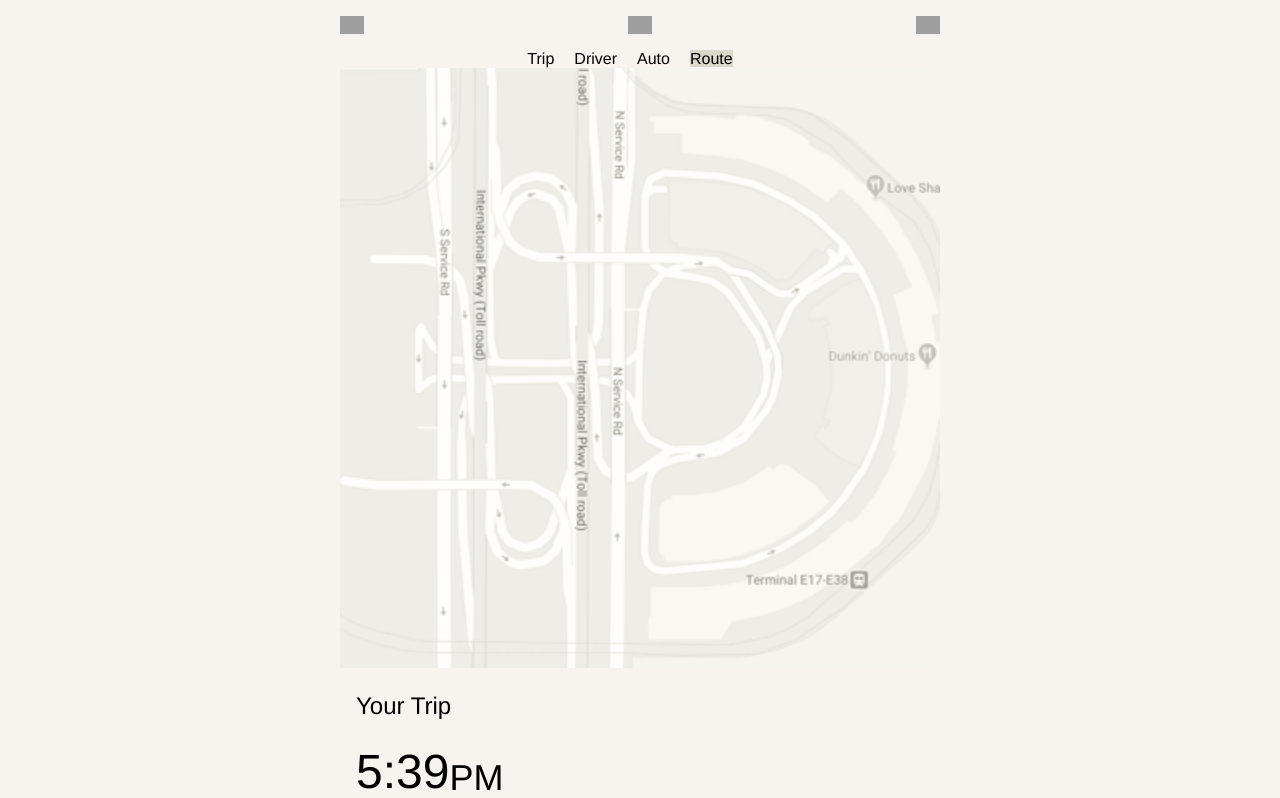
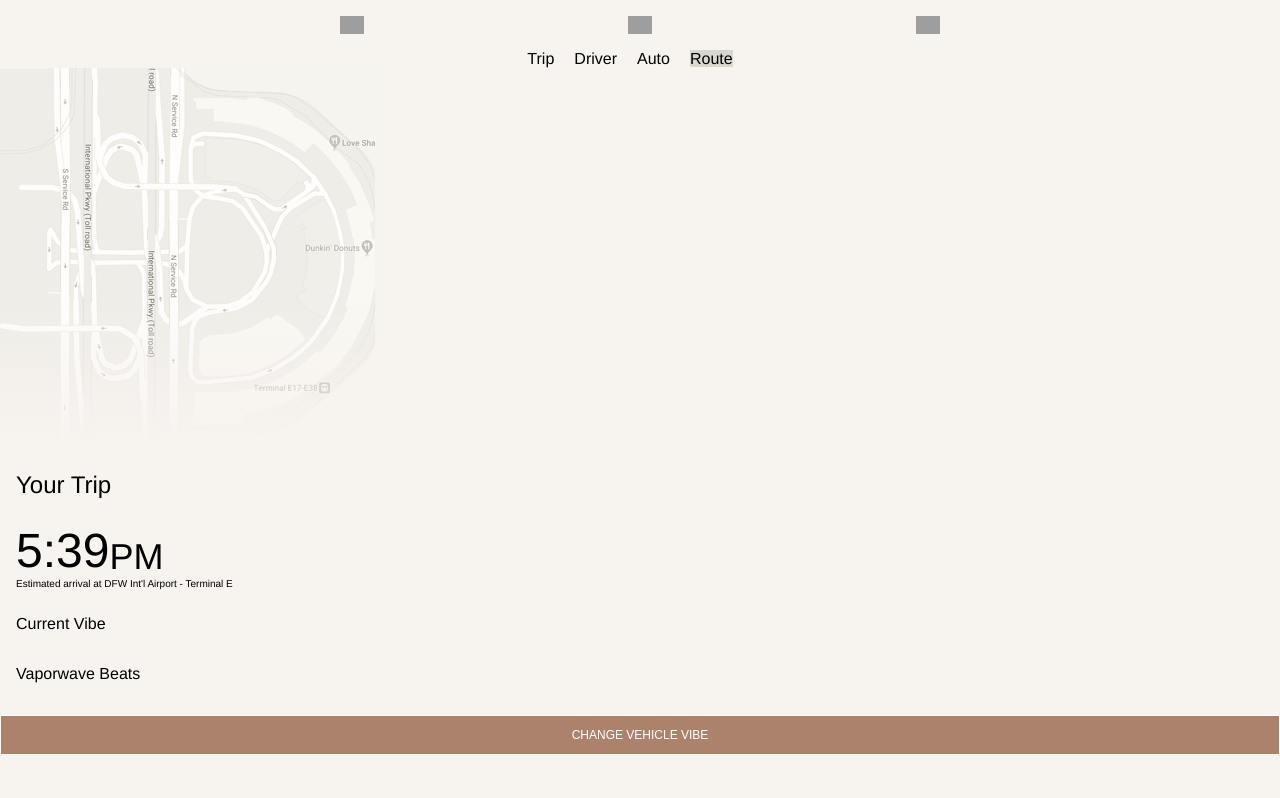
Before and after one commit to zzz-icy/web-alto, a React (Create React App) app: page /route in a window 1280 px wide. Shown: the top 798 px of the page. Built offline with nearby package versions, Linux system fonts and the light colour scheme; grey boxes are pictures that could not be loaded.

Commit message:
added gradient to map image

```diff
--- a/src/components/DriverPage.js
+++ b/src/components/DriverPage.js
@@ -2,7 +2,8 @@ import React from 'react';
 import driver from '../images/Driver_photo.png';
 
 const DriverPage = () => (
-    <div className="container container--column container--centered">
+    <div className="container-withoutPadding container--centered" >
+        <div className="container-withoutPadding">
 
             <img
                 src={driver}
@@ -12,10 +13,11 @@ const DriverPage = () => (
                     // maxHeight: 600,
                     width: '100%',
                     height: 'auto',
-                padding: 0
                 }}
 
             />
+        </div>
+        <div className="container container--column">
             <p style={{ color: 'rgb(172,120,109)' }}>YOUR DRIVER</p>
             <p style={{ fontSize: 48 }}> Steph</p>
             <p>Steph Festiculma is a graduate of Parsons New School in New York and fluent in Portugeuse, Spanish and English. Steph has been driving with Alto since 2018</p>
@@ -25,8 +27,7 @@ const DriverPage = () => (
                 </button>
             </div>
         </div>
-
-
+    </div>
 );
 
 
--- a/src/components/RoutePage.js
+++ b/src/components/RoutePage.js
@@ -1,19 +1,21 @@
 import React from 'react';
 import map from '../images/Map_overview.png';
 const RoutePage = () => (
-    <div className="container container--centered container--column">
+    <div>
+        <div className="container-withoutPadding container--centered route__image">
 
-        <img
-            src={map}
-            alt="map overview"
-            style={{
-                // maxWidth: 600,
-                // maxHeight: 600,
-                width: '100%',
-                height: 'auto'
-            }}
+            <img
+                src={map}
+                alt="map overview"
+            // style={{
+            //     // maxWidth: 600,
+            //     // maxHeight: 600,
+            //     width: '100%',
+            //     height: 'auto',
+            // }}
 
-        />
+            />
+        </div>
         <div className="container">
             <p style={{ fontSize: 24 }}>Your Trip</p>
         </div>
@@ -24,7 +26,7 @@ const RoutePage = () => (
         <div className="container container--flexstart ">
             <p style={{ marginTop: 0, fontSize: 10 }}>Estimated arrival at DFW Int'l Airport - Terminal E</p>
         </div>
-        <div>
+        <div className="container container--column">
             <p>Current Vibe</p>
             <p>Vaporwave Beats</p>
 
@@ -32,9 +34,10 @@ const RoutePage = () => (
         <div>
             <button className="route-big-button">
                 CHANGE VEHICLE VIBE
-                </button>
+            </button>
         </div>
     </div>
+
 );
 
 
--- a/src/styles/components/_container.scss
+++ b/src/styles/components/_container.scss
@@ -1,7 +1,6 @@
 .container {
     background: $background;
     max-width: 60rem;
-    height: 100%;
     // margin: 0 auto;  // to center the container, not content inside
     padding: 0 $m-size;
     display: flex;
--- a/src/styles/components/_route.scss
+++ b/src/styles/components/_route.scss
@@ -12,3 +12,19 @@
     border-width: 1px;
     border-style: solid;
 }
+.rout__image{
+    width: '100%';
+    height: 'auto';
+    max-width: 100%;
+}
+
+.route__image::after {
+    // background-image: linear-gradient(to bottom, transparent 0%, white 100%);
+    background-image: linear-gradient(to bottom, rgba(255, 255, 255, 0) 0, $background 100%);
+    display: block;
+    position: relative;
+    margin-top: -150px;
+    height: 150px;
+    width: 100%;
+    content: '';
+}
--- a/src/styles/components/_summary.scss
+++ b/src/styles/components/_summary.scss
@@ -1,4 +1,5 @@
 .summary__input {
     border: none;
     background: $background;
+    flex-grow:1;
 }
```
Also changed, not shown: src/styles/components/_button.scss (line endings or trailing spaces). Lines whose indentation alone changed are shown as unchanged.
